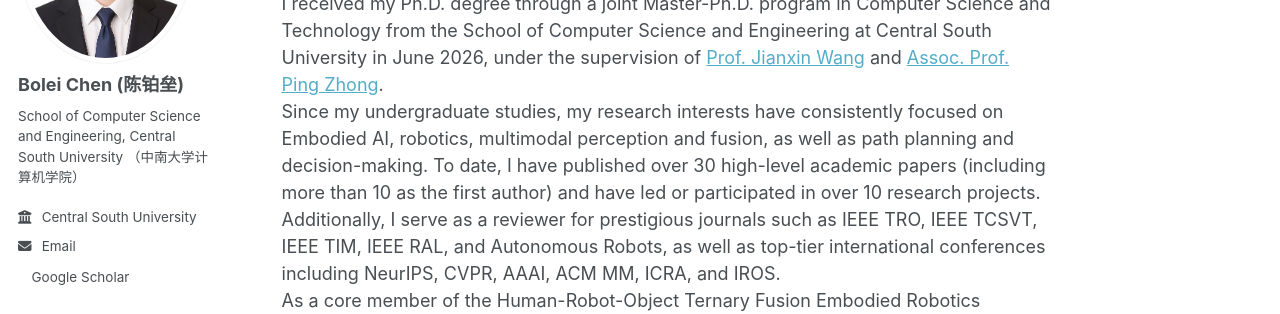
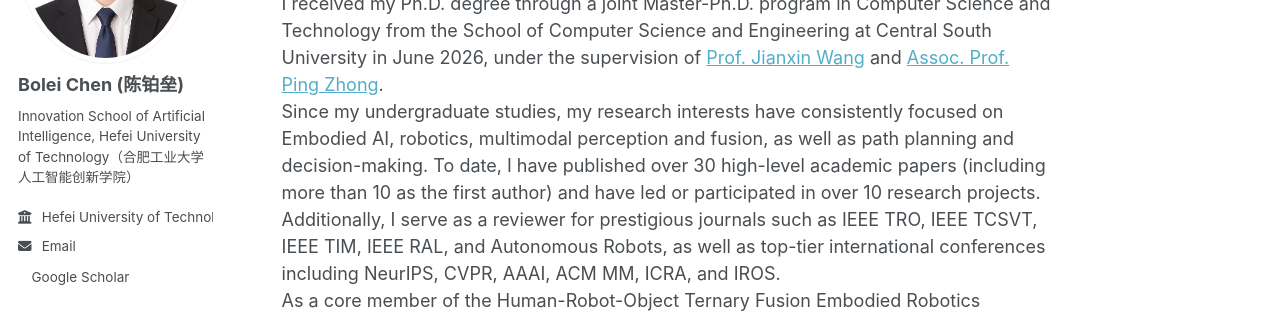
Before and after one commit to BoLeiChen/boleichen.github.io, a Jekyll site: the page built from _pages/about.md, in a window 1280 px wide. Shown: the part 249-563 px from the top of the page. Built offline with Jekyll 4.4.1, drawn with Linux system fonts in a browser that asks for light colours; emoji names are drawn with the system emoji font; a style sheet for code colours, icons or effects is not loaded.

Commit message:
Update _config.yml

```diff
--- a/_config.yml
+++ b/_config.yml
@@ -26,11 +26,11 @@ author:
   avatar           : "profile.JPG"
   name             : "Bolei Chen (陈铂垒)"
   #pronouns         : # example: "she/her"
-  bio              : "School of Computer Science and Engineering, Central South University （中南大学计算机学院）"
+  bio              : "Innovation School of Artificial Intelligence, Hefei University of Technology（合肥工业大学人工智能创新学院）"
   #location         : "Earth"
-  employer         : "Central South University "
+  employer         : "Hefei University of Technology"
   #uri              : # URL
-  email            : "boleichen@csu.edu.cn"
+  email            : "boleichen0326@163.com"
 
   # Academic websites
   #academia         : # URL
```
